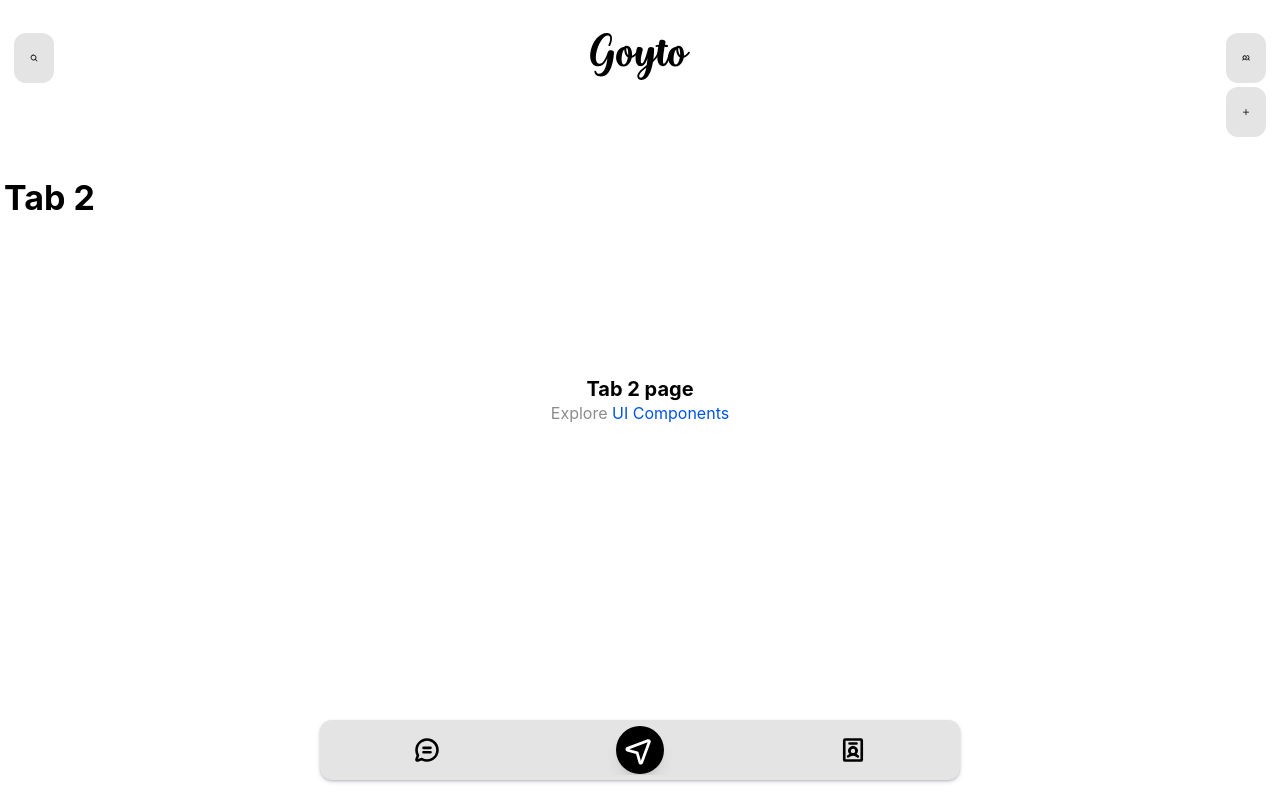
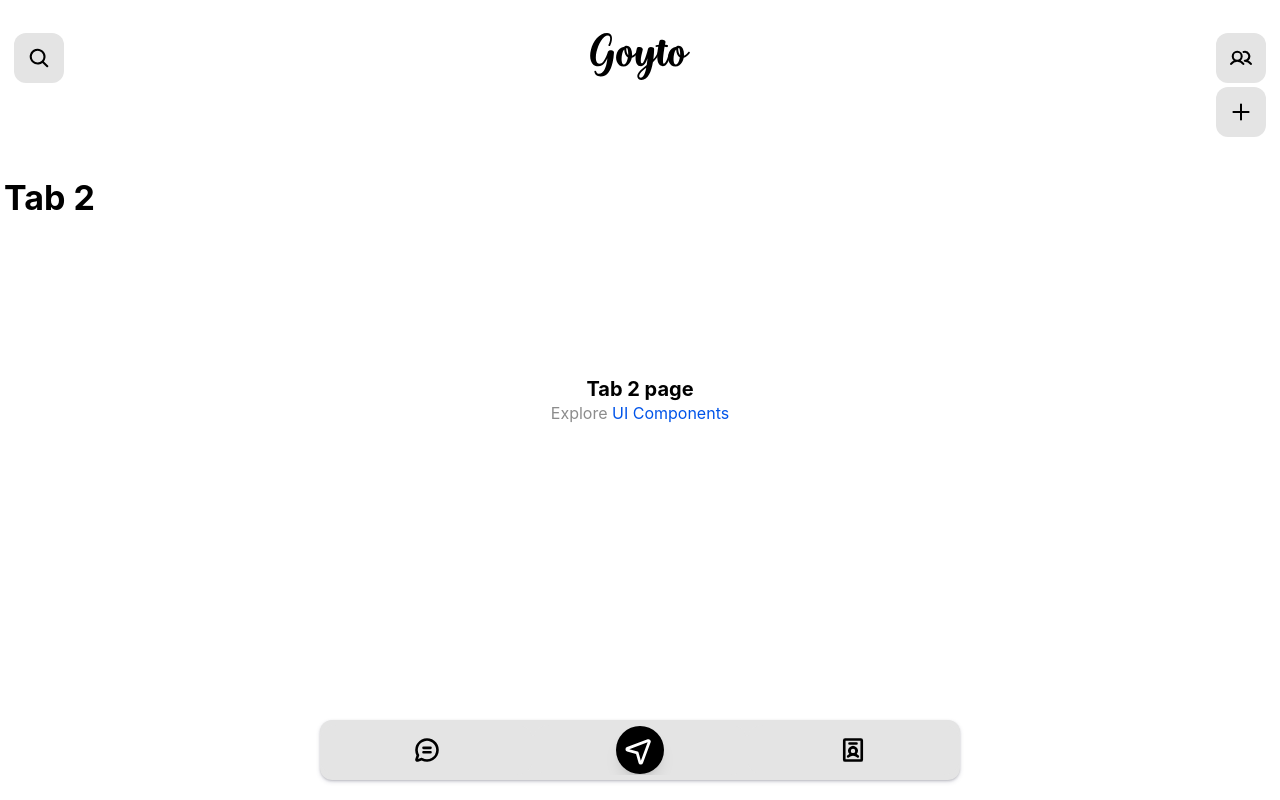
Before and after one commit to Goyto-xyz/goyto-app, a React (Vite) app: page /home in a window 1280 px wide. Built offline with nearby package versions, Linux system fonts and the light colour scheme.

Commit message:
update button css

```diff
--- a/package.json
+++ b/package.json
@@ -21,6 +21,7 @@
     "@ionic/react-router": "^8.4.3",
     "@phosphor-icons/react": "^2.1.7",
     "@tailwindcss/vite": "^4.0.3",
+    "@tippyjs/react": "^4.2.6",
     "ionicons": "^7.0.0",
     "react": "^18.2.0",
     "react-dom": "^18.2.0",
--- a/src/pages/MainScreen.css
+++ b/src/pages/MainScreen.css
@@ -7,13 +7,12 @@
   --box-shadow: none !important;
   --border-radius: 12px !important;
 
-  width: 40px !important;
-  height: 40px !important;
+  width: auto;
+  aspect-ratio: 1;
 }
 
-.button-native {
-  width: auto !important;
-  padding: 9px !important;
+ion-button::part(native) {
+  padding: 10px !important;
 }
 
 ion-searchbar {
--- a/src/pages/MainScreen.tsx
+++ b/src/pages/MainScreen.tsx
@@ -28,17 +28,17 @@ const MainScreen: React.FC = () => {
         <IonToolbar>
           <div className="flex justify-between items-start px-[10px] py-[30px]">
             <IonButton id="open-modal" className="custom-ion-button">
-              <MagnifyingGlass weight="bold" size={24} color="#000" />
+              <MagnifyingGlass weight="bold" size={22} color="#000" />
             </IonButton>
 
             <IonImg className="w-[100px]" src={Logo}></IonImg>
 
             <div className="flex flex-col space-y-1">
               <IonButton className="custom-ion-button">
-                <Users weight="bold" size={24} color="#000" />
+                <Users weight="bold" size={22} color="#000" />
               </IonButton>
               <IonButton className="custom-ion-button">
-                <Plus weight="bold" size={24} color="#000" />
+                <Plus weight="bold" size={22} color="#000" />
               </IonButton>
             </div>
           </div>
```
Also changed, not shown: 1 other file (tests, documents, lock files or other folders).
